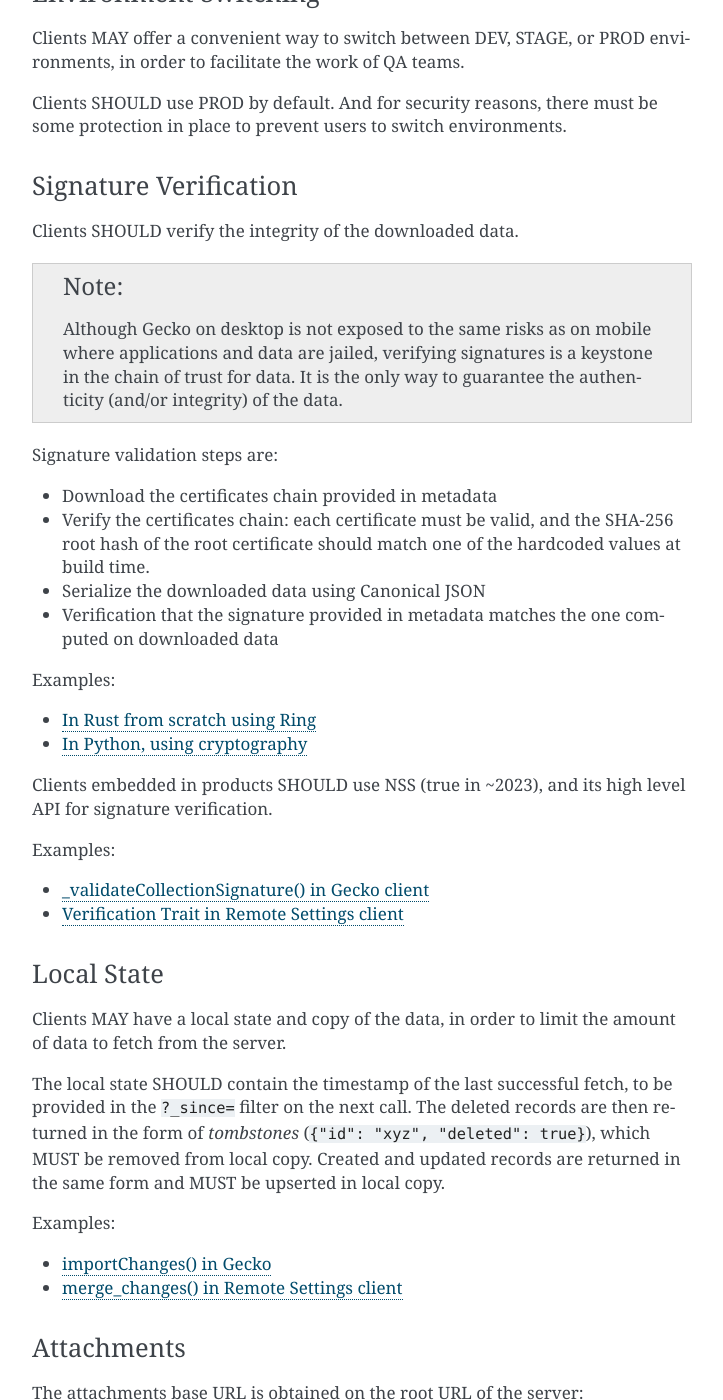
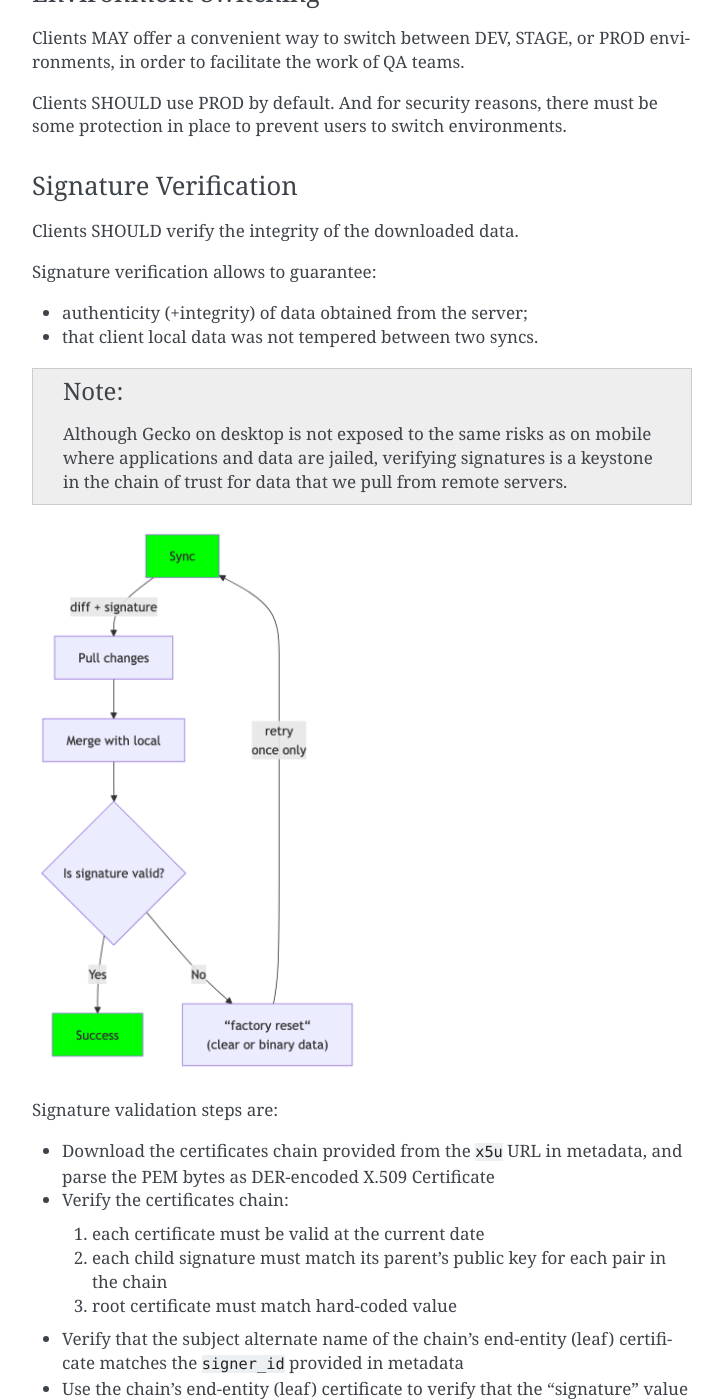
Before and after one commit to mozilla/remote-settings, a Sphinx documentation site: the page built from docs/client-specifications.rst, in a window 1280 px wide and 1400 px high, scrolled down 6187 px. Shown: the whole window, without its empty margins (388-1111 px from the left). Built offline with Sphinx 7.4.7, drawn with Linux system fonts in a browser that asks for light colours; some of the changed text lies outside the part shown.

Commit message:
More details about signature verification in client specs (#712)
* More details about signature verification in client specs

* Replace svg by png

* Update source of diagram

```diff
--- a/docs/client-specifications.rst
+++ b/docs/client-specifications.rst
@@ -244,26 +244,58 @@ Signature Verification
 
 Clients SHOULD verify the integrity of the downloaded data.
 
+Signature verification allows to guarantee:
+
+- authenticity (+integrity) of data obtained from the server;
+- that client local data was not tempered between two syncs.
+
 .. note::
 
-    Although Gecko on desktop is not exposed to the same risks as on mobile where applications and data are jailed, verifying signatures is a keystone in the chain of trust for data. It is the only way to guarantee the authenticity (and/or integrity) of the data.
+    Although Gecko on desktop is not exposed to the same risks as on mobile where applications and data are jailed, verifying signatures is a keystone in the chain of trust for data that we pull from remote servers.
+
+.. image:: images/client-specifications-signature-verification.png
+   :width: 50%
+
+.. https://mermaid-js.github.io/mermaid-live-editor/
+.. graph TD
+..     0[Sync] --> |diff + signature| pull;
+..     pull[Pull changes] --> merge[Merge with local]
+..     merge --> valid{Is signature valid?};
+..     valid -->|Yes| Success;
+..     valid -->|No| clear[“factory reset“ <br>#40;clear or binary data#41;];
+..     clear --> retry{Already<br>retried?};
+..     retry --> |No| 0;
+..     retry --> |Yes| Failure;
+..     style 0 fill:#00ff00;
+..     style Success fill:#00ff00;
+..     style Failure fill:#ff0000;
+
 
 Signature validation steps are:
 
-- Download the certificates chain provided in metadata
-- Verify the certificates chain: each certificate must be valid, and the SHA-256 root hash of the root certificate should match one of the hardcoded values at build time.
-- Serialize the downloaded data using Canonical JSON
-- Verification that the signature provided in metadata matches the one computed on downloaded data
+- Download the certificates chain provided from the ``x5u`` URL in metadata, and parse the PEM bytes as DER-encoded X.509 Certificate
+- Verify the certificates chain:
 
-Examples:
+  1. each certificate must be valid at the current date
+  2. each child signature must match its parent's public key for each pair in the chain
+  3. root certificate must match hard-coded value
+
+- Verify that the subject alternate name of the chain's end-entity (leaf) certificate matches the ``signer_id`` provided in metadata
+- Use the chain's end-entity (leaf) certificate to verify that the "signature" value provided in metadata matches the contents of the local data:
+
+  1. Serialize the local data ``{"data": records_sorted_by_id, "last_modified": timestamp}`` using `Canonical JSON <https://github.com/mozilla-services/canonicaljson-rs>`_
+  2. The message to verify is the concatenation of ``Content-Signature:\x00 + serialized_data``
+  3. Decode the base64 ``signature`` string provided in metadata (using URL safe)
+  4. Verify using the leaf certificate public key that the message matches the decoded signature using the `ECDSA_P384_SHA384_FIXED` algorithm
+
+Examples with 3rd party crypto library:
 
 - `In Rust from scratch using Ring <https://github.com/mozilla-services/remote-settings-client/blob/2538d6a07c28a3966b996d52596807df8c37130d/src/client/signatures/ring_verifier.rs#L19-L136>`_
 - `In Python, using cryptography <https://github.com/mozilla-services/python-autograph-utils/blob/95ddfddb39f25b8c9661deafb2cea4f9f71c66f1/src/autograph_utils/__init__.py#L279-L320>`_
 
-
 Clients embedded in products SHOULD use NSS (true in ~2023), and its high level API for signature verification.
 
-Examples:
+Examples with Mozilla NSS:
 
 - `_validateCollectionSignature() in Gecko client <https://searchfox.org/mozilla-central/rev/058ab60e5020d7c5c98cf82d298aa84626e0cd79/services/settings/RemoteSettingsClient.sys.mjs#994-1022>`_
 - `Verification Trait in Remote Settings client <https://github.com/mozilla-services/remote-settings-client/blob/2538d6a07c28a3966b996d52596807df8c37130d/src/client/signatures/rc_crypto_verifier.rs#L14-L33>`_
```
Also changed, not shown: docs/images/client-specifications-signature-verification.png (added).
